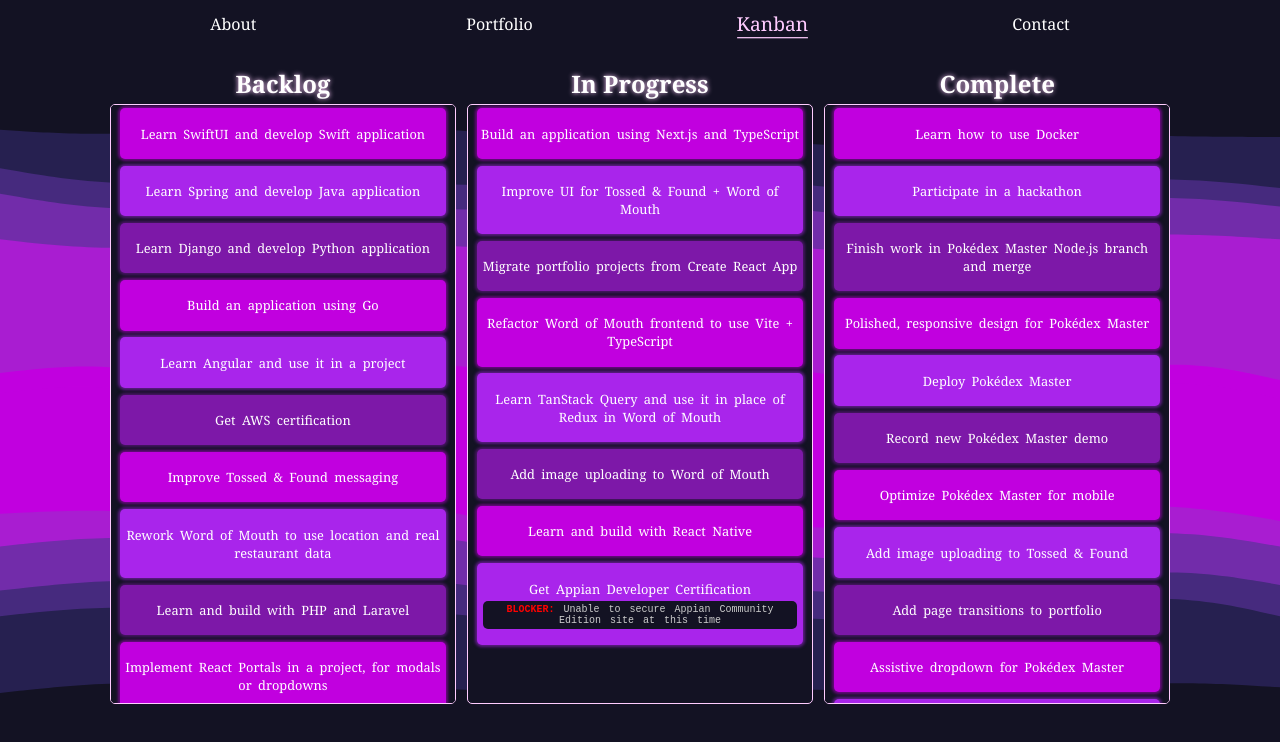
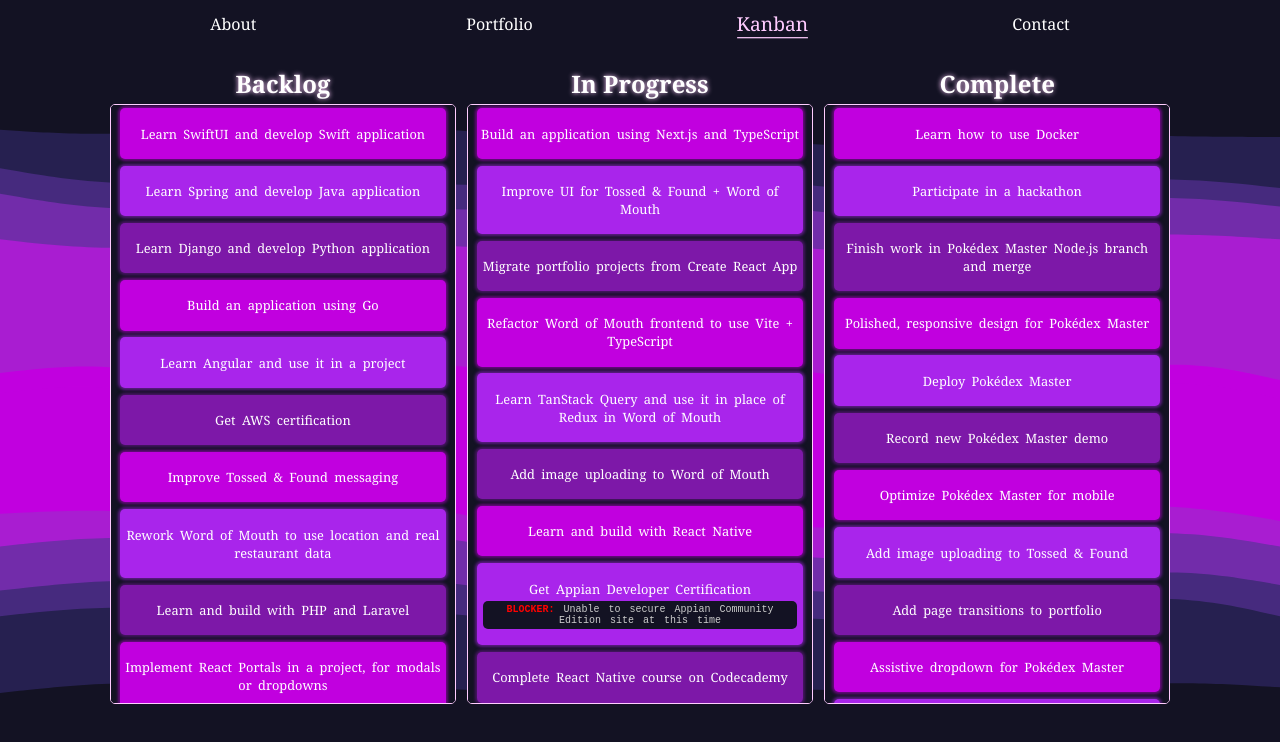
Before and after one commit to dawnteigh/dawnteigh.github.io, a React (Create React App) app: page /#/kanban in a window 1280 px wide. Shown: the top 742 px of the page. Built offline with nearby package versions, Linux system fonts and the light colour scheme.

Commit message:
task update

```diff
--- a/src/data/tasks.js
+++ b/src/data/tasks.js
@@ -120,4 +120,8 @@ export const tasks = [
     desc: "Add customizable session view to Dice Goblin",
     status: "complete"
   },
+  {
+    desc: "Complete React Native course on Codecademy",
+    status: "in progress"
+  }
 ]
```
